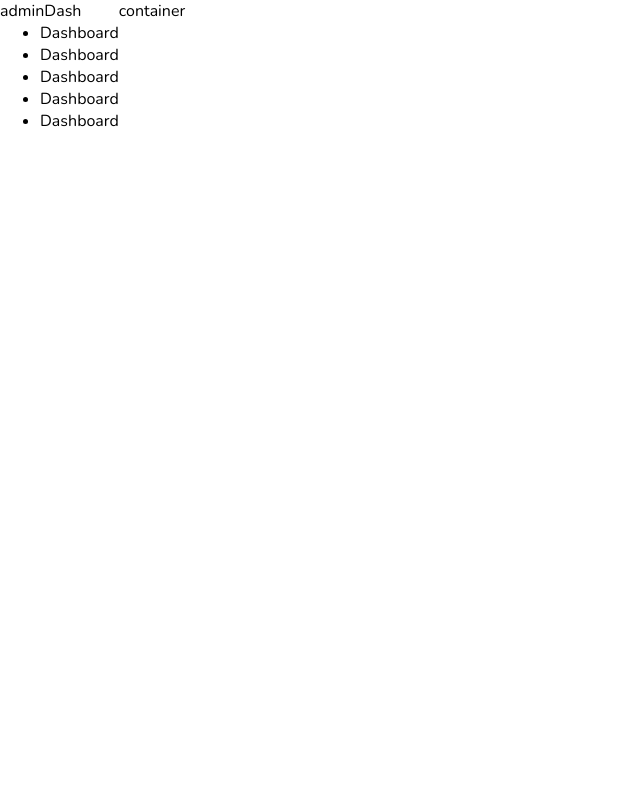
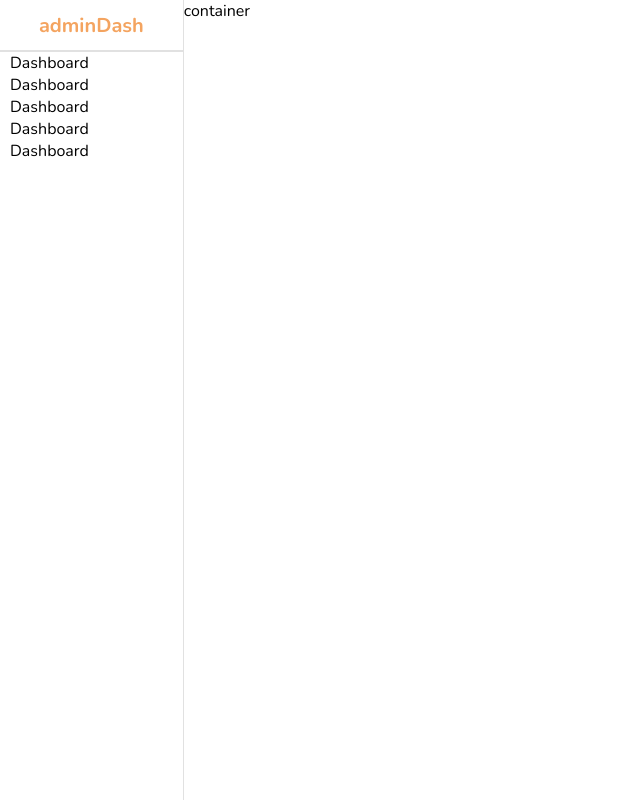
Before and after one commit to codyavila/Admin-Solutions, a React (Create React App) app: page / in a window 1280 px wide. Shown: the whole page, without its empty margins (0-640 px from the left). Built offline with nearby package versions, Linux system fonts and the light colour scheme.

Commit message:
Sidebar styling and temp content

```diff
--- a/src/components/sidebar/Sidebar.jsx
+++ b/src/components/sidebar/Sidebar.jsx
@@ -7,6 +7,7 @@
       <div className='top'>
         <span className='logo'>adminDash</span>
       </div>
+      <hr />
       <div className='center'>
         <ul>
           <li>
--- a/src/components/sidebar/sidebar.scss
+++ b/src/components/sidebar/sidebar.scss
@@ -0,0 +1,32 @@
+.sidebar {
+    flex: 1;
+    border-right: 0.5px solid rgb(225, 225, 225);
+    min-height: 100vh;
+    background-color: white;
+    .top {
+        height: 50px;
+        display: flex;
+        align-items: center;
+        justify-content: center;
+
+        .logo {
+            font-size: 20px;
+            font-weight: bold;
+            color: sandybrown;
+        }
+    }
+
+    hr {
+        height: 0;
+        border: 0.5px solid rgb(225, 225, 225);
+    }
+
+    .center {
+        padding-left: 10px;
+        ul {
+            list-style: none;
+            margin: 0;
+            padding: 0;
+        }
+    }
+}
--- a/src/pages/home/home.scss
+++ b/src/pages/home/home.scss
@@ -1,3 +1,7 @@
 .home {
     display: flex;
+
+    .homeContainer {
+        flex: 6;
+    }
 }
```
